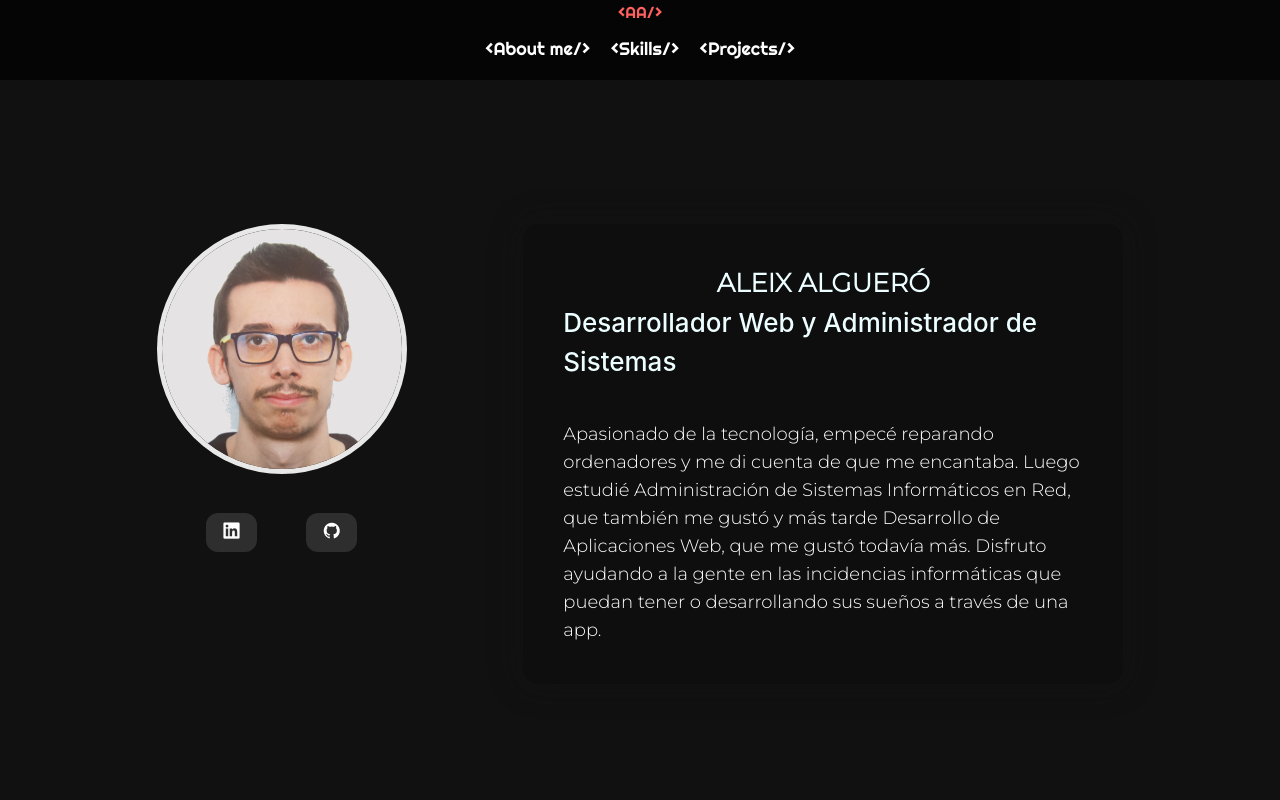
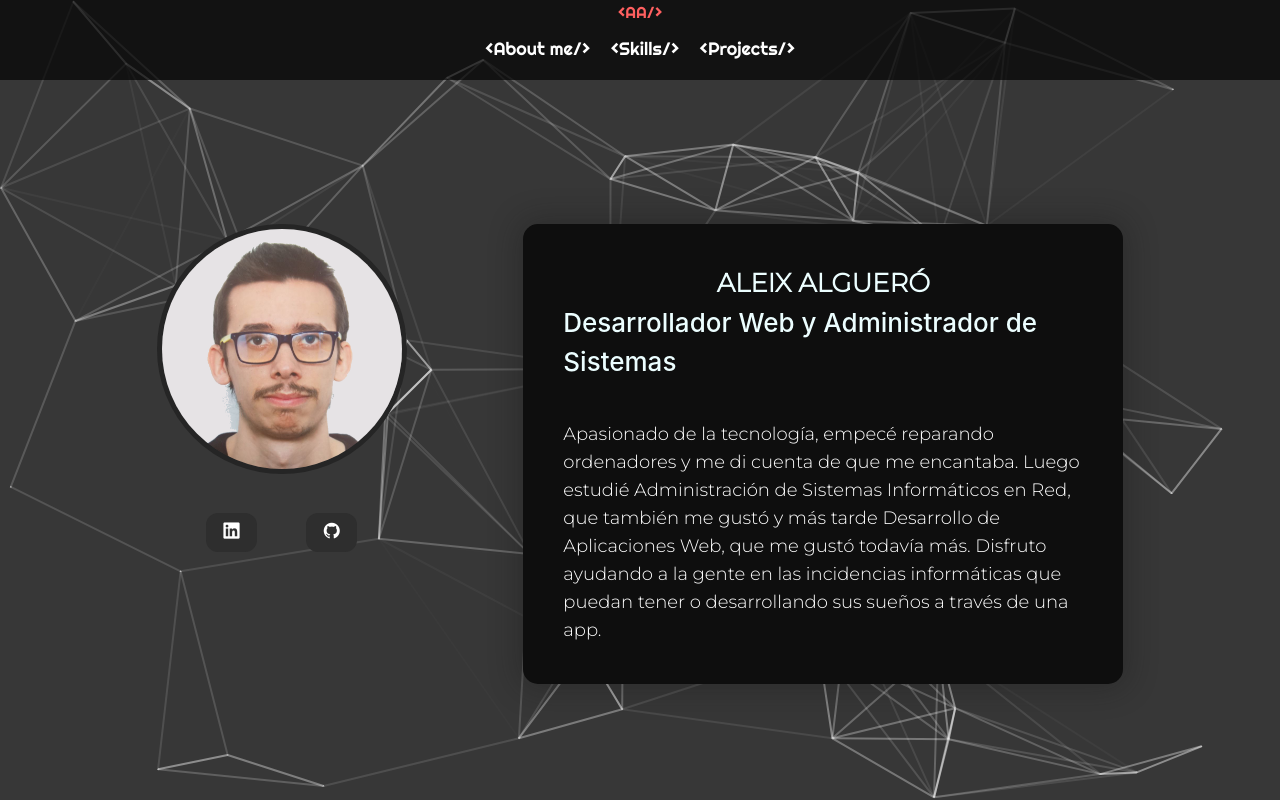
Before and after one commit to stv-beep/portfolio, a React (Create React App) app: page / in a window 1280 px wide. Shown: the top 800 px of the page. Built offline with nearby package versions, Linux system fonts and the light colour scheme.

Commit message:
particles

```diff
--- a/package.json
+++ b/package.json
@@ -9,6 +9,8 @@
     "react": "^18.2.0",
     "react-dom": "^18.2.0",
     "react-scripts": "5.0.1",
+    "react-tsparticles": "^2.2.0",
+    "tsparticles": "^2.2.0",
     "web-vitals": "^2.1.4"
   },
   "scripts": {
--- a/src/App.css
+++ b/src/App.css
@@ -1,7 +1,3 @@
-.App {
-  background-color: #111;
-}
-
 .App-logo {
   height: 40vmin;
   pointer-events: none;
@@ -14,7 +10,6 @@
 }
 
 .App-header {
-  background-color: #111;
   min-height: 1vh;
   display: flex;
   flex-direction: column;
@@ -119,7 +114,6 @@ li:hover .nav-links-mobile {
 
 #about {
   padding: 18vh 5vh 18vh 5vh;
-  background-color: #111;
 }
 
 .flex-row {
@@ -129,7 +123,7 @@ li:hover .nav-links-mobile {
 }
 
 .avatar {
-  border: 5px solid #e8e8e8;
+  border: 5px solid #252525;
   margin: auto;
   max-height: 300px;
   max-width: 300px;
@@ -200,7 +194,6 @@ li:hover .nav-links-mobile {
   margin: 0 auto 20px;
 }
 .skills {
-  background-color: #111;
   margin-right: 9rem;
   margin-left: 9rem;
 }
--- a/src/components/About.jsx
+++ b/src/components/About.jsx
@@ -1,10 +1,12 @@
 import '../App.css';
 import avatar from '../images/aleixalguero.png'
+import ParticlesBG  from './ParticlesBG'
 
 export function About(){
     return (
             <section id="about">
                 <div className="full-width">
+                    <ParticlesBG/>
                     <div className="flex-row">
                         <div>
                             <div className="div-avatar">
--- /dev/null
+++ b/src/components/ParticlesBG.js
@@ -0,0 +1,98 @@
+import Particles from "react-tsparticles";
+import { loadFull } from "tsparticles";
+
+export default function ParticlesBG() {
+  const particlesInit = async (main) => {
+
+    await loadFull(main);
+  };
+
+  const particlesLoaded = (container) => {
+    console.log(container);
+  };
+
+  return (
+    <Particles
+      id="tsparticles"
+      className="particles"
+      init={particlesInit}
+      loaded={particlesLoaded}
+      options={{
+        background: {
+          color: "#373737",
+          position: "center",
+          repeat: "no-repeat",
+        },
+        fullScreen: {
+          enable: true,
+          zIndex: -1
+        },
+        fpsLimit: 144,
+        interactivity: {
+          events: {
+            onClick: {
+              enable: true,
+              mode: "push",
+            },
+            onHover: {
+              enable: true,
+              mode: "repulse",
+            },
+            resize: true,
+          },
+          modes: {
+            push: {
+              quantity: 1,
+            },
+            repulse: {
+              distance: 25,
+              duration: 0.1,
+            },
+          },
+        },
+        particles: {
+          color: {
+            value: "#C3C3C3",
+          },
+          links: {
+            color: "#fff",
+            distance: 250,
+            enable: true,
+            opacity: 0.6,
+            width: 2,
+          },
+          collisions: {
+            enable: true,
+          },
+          move: {
+            direction: "none",
+            enable: true,
+            outModes: {
+              default: "bounce",
+            },
+            random: false,
+            speed: 0.25,
+            straight: true,
+          },
+          number: {
+            density: {
+              enable: true,
+              area: 1000,
+            },
+            value: 60, /* number of lines */
+          },
+          opacity: {
+            value: 1,
+          },
+          shape: {
+            type: "triangle",
+          },
+          size: {
+            value: { min: 1, max: 1 },
+          },
+        },
+        detectRetina: true,
+      }}
+    />
+  )
+}
```
Also changed, not shown: 1 other file (tests, documents, lock files or other folders).
